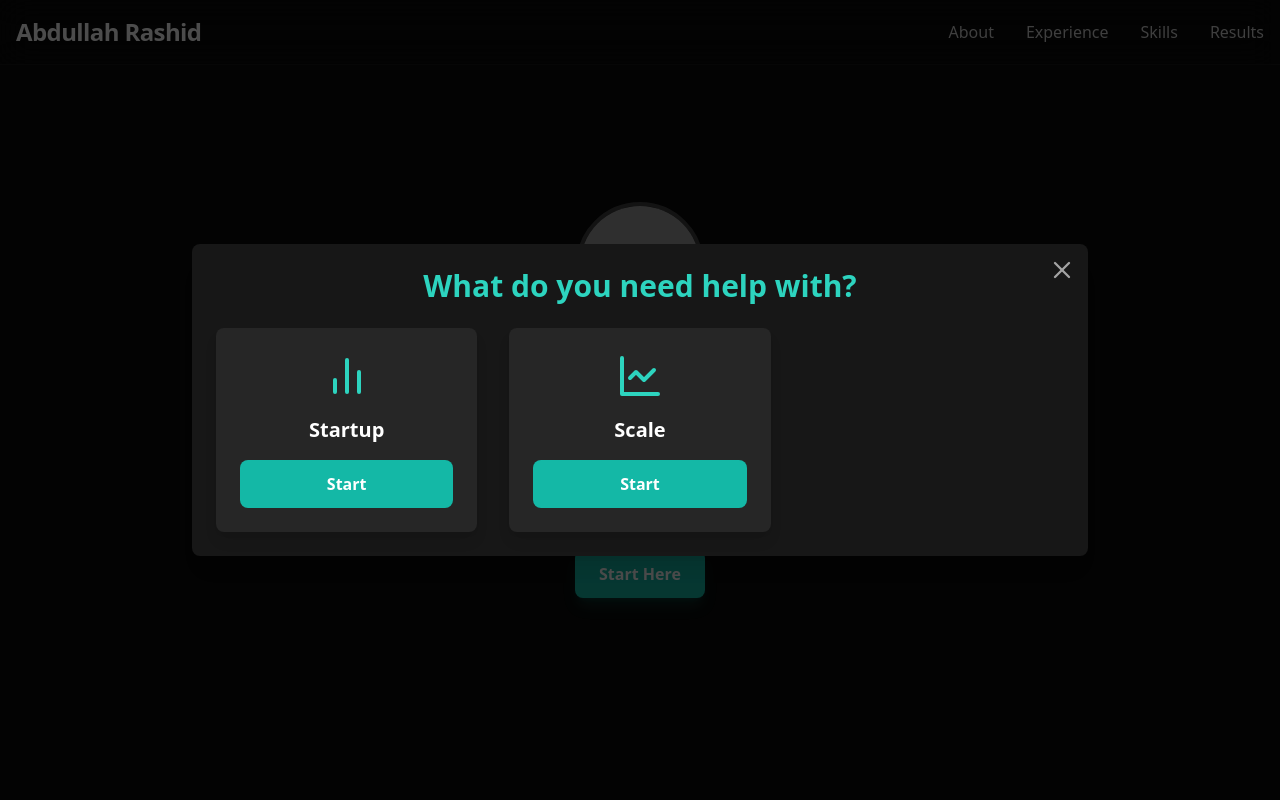
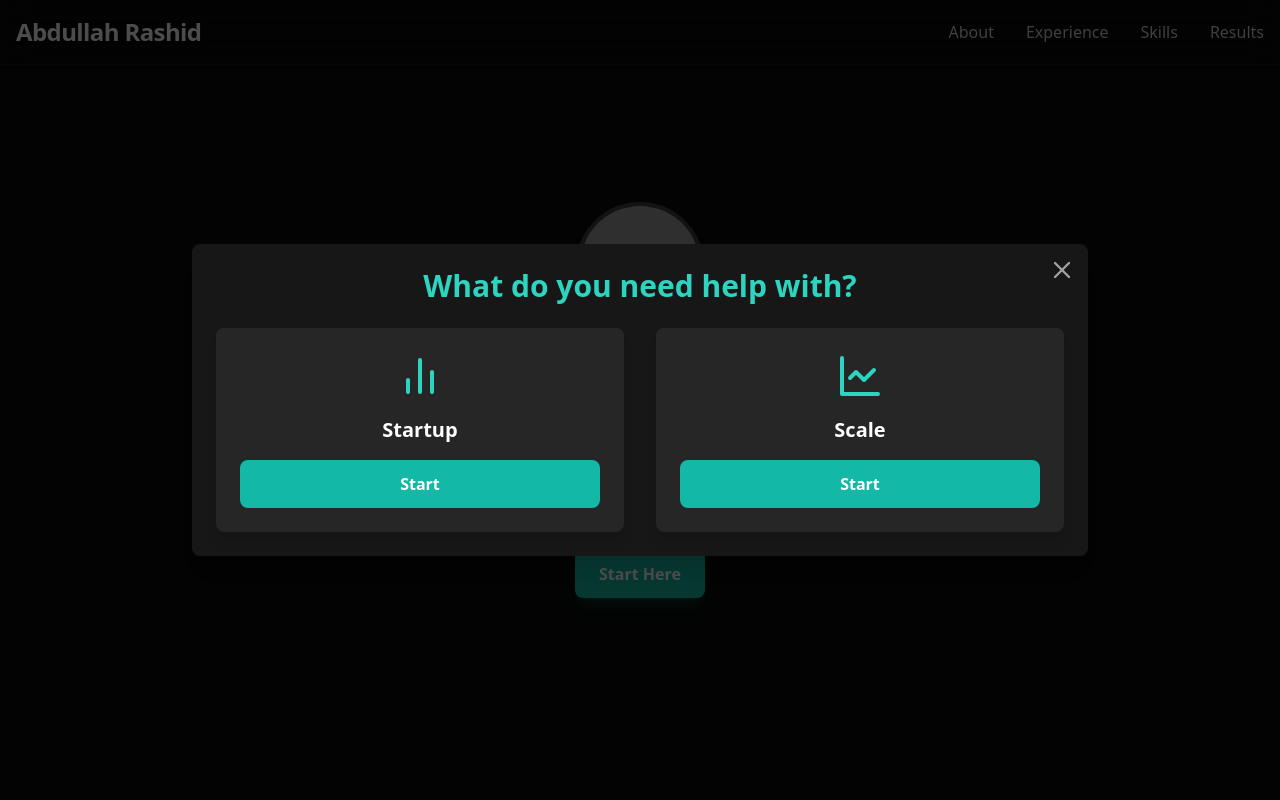
Before and after one commit to AbdullahRashid99/Abdullah-Rashid-Portfolio-V.1, a React (Vite) app: page / in a window 1280 px wide. Both pictures are taken after a click on the button "Start Here". Shown: the top 800 px of the page. Built offline with nearby package versions, Linux system fonts and the light colour scheme; grey boxes are pictures that could not be loaded.

Commit message:
Update Portfolio-Enhanced.jsx

```diff
--- a/src/Portfolio-Enhanced.jsx
+++ b/src/Portfolio-Enhanced.jsx
@@ -226,7 +226,7 @@ function ServicesModal({ onClose }) {
   return (
     <ModalBackdrop onClose={onClose}>
       <h2 className="text-3xl font-bold mb-6 text-center text-teal-400">What do you need help with?</h2>
-      <div className="grid grid-cols-1 sm:grid-cols-2 lg:grid-cols-3 gap-8">
+      <div className="grid grid-cols-1 sm:grid-cols-2 lg:grid-cols-2 gap-8">
         {servicesList.map(({ title, icon, link }, index) => (
           <motion.div
             key={index}
```
